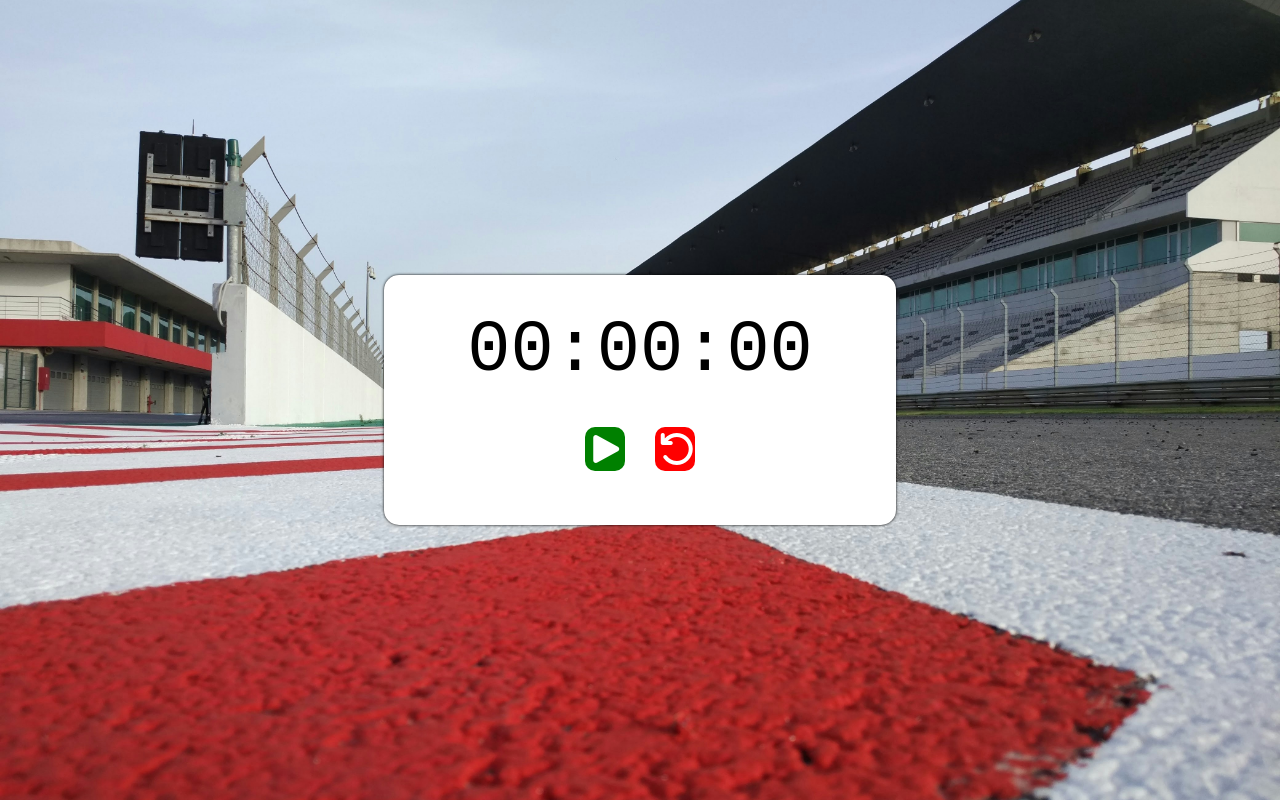
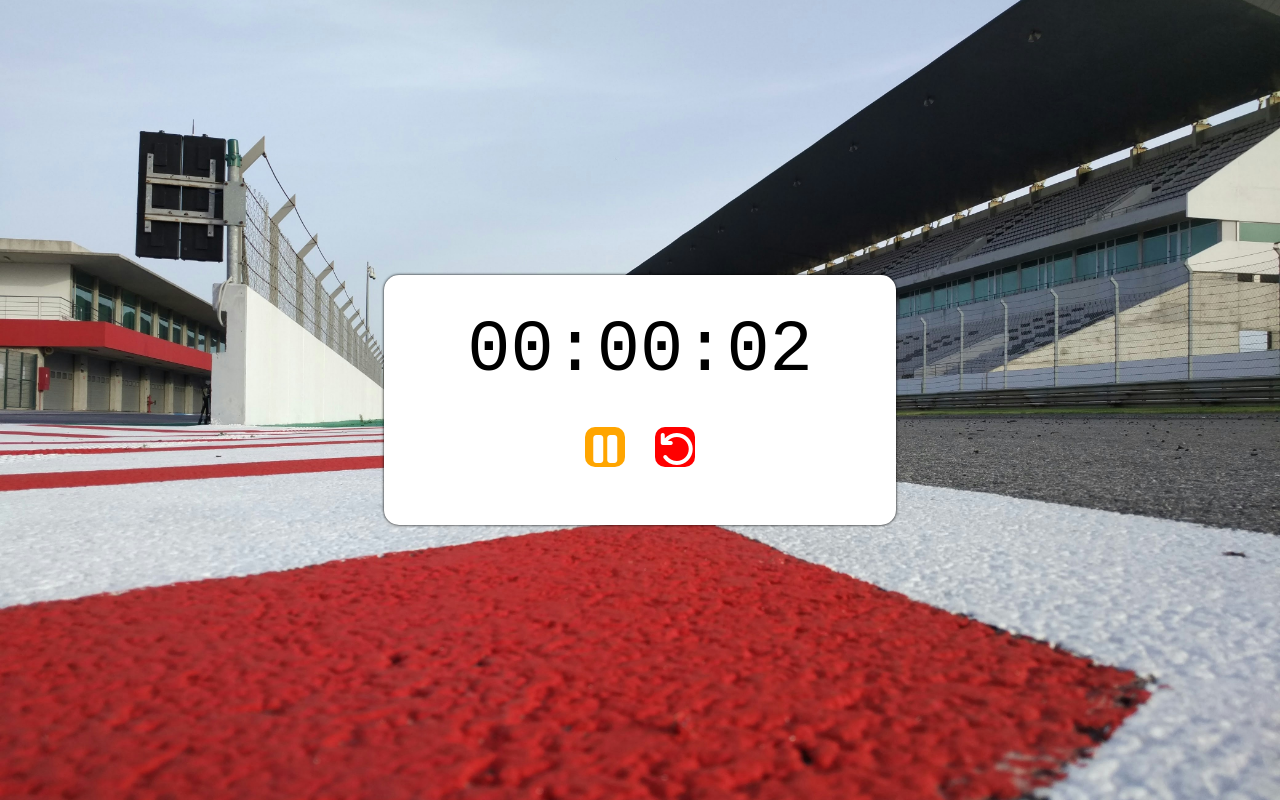
Before and after one commit to mantagute/get_to_know_with_Js, a plain HTML site: page index.html in a window 1280 px wide. Both pictures are taken after a click on the button 605 px from the left and 449 px from the top of the page. Drawn offline with Linux system fonts and the light colour scheme.

Commit message:
finish TIMEE

```diff
--- a/main.js
+++ b/main.js
@@ -1 +1,66 @@
 // VARIABLES
+const startStopBtn = document.querySelector('#startStopBtn');
+const resetBtn = document.querySelector('#resetBtn');
+
+let seconds = 0;
+let minutes = 0;
+let hours = 0;
+
+let leadingSeconds = 0;
+let leadingMinutes = 0;
+let leadingHours = 0;
+
+let timerInterval = null;
+let timerStatus = 'stop';
+
+function stopWatch() {
+    seconds++;
+    if (seconds / 60 === 1){
+        seconds = 0;
+        minutes++;
+        if(minutes / 60 === 1){
+            minutes = 0;
+            hours++;
+        }
+    }
+    if(seconds < 10){
+        leadingSeconds = '0' + seconds.toString();
+    } else {
+        leadingSeconds = seconds;
+    }
+    if(minutes < 10){
+        leadingMinutes = '0' + minutes.toString();
+    } else {
+        leadingMinutes = minutes;
+    }
+    if(hours < 10){
+        leadingHours = '0' + hours.toString();
+    } else {
+        leadingHours = hours;
+    }
+    let displayTimer = document.getElementById('timer').innerText =
+        leadingHours + ':' + leadingMinutes + ':' + leadingSeconds;
+}
+
+startStopBtn.addEventListener('click', function(){
+    if (timerStatus === 'stop'){
+        timerInterval = window.setInterval(stopWatch, 1000);
+        document.getElementById('startStopBtn').innerHTML = '<i class="fa-solid fa-pause" id="pause"></i>';
+        timerStatus = 'started';
+    } else {
+        window.clearInterval(timerInterval);
+        document.getElementById('startStopBtn').innerHTML = '<i class="fa-solid fa-play" id="play"></i>';
+        timerStatus = 'stop';
+    }
+});
+
+resetBtn.addEventListener('click', function(){
+    window.clearInterval(timerInterval);
+    seconds = 0;
+    minutes = 0;
+    hours = 0;
+    document.getElementById('startStopBtn').innerHTML = '<i class="fa-solid fa-play" id="play"></i>';
+    timerStatus = 'stop';
+
+    document.getElementById('timer').innerHTML = '00:00:00';
+});
--- a/style.css
+++ b/style.css
@@ -43,7 +43,7 @@ button {
 
 button i {
     width: 80px;
-    height: 40pxpx;
+    height: 40px;
     font-size: 2rem;
     color: white;
     display: flex;
```
